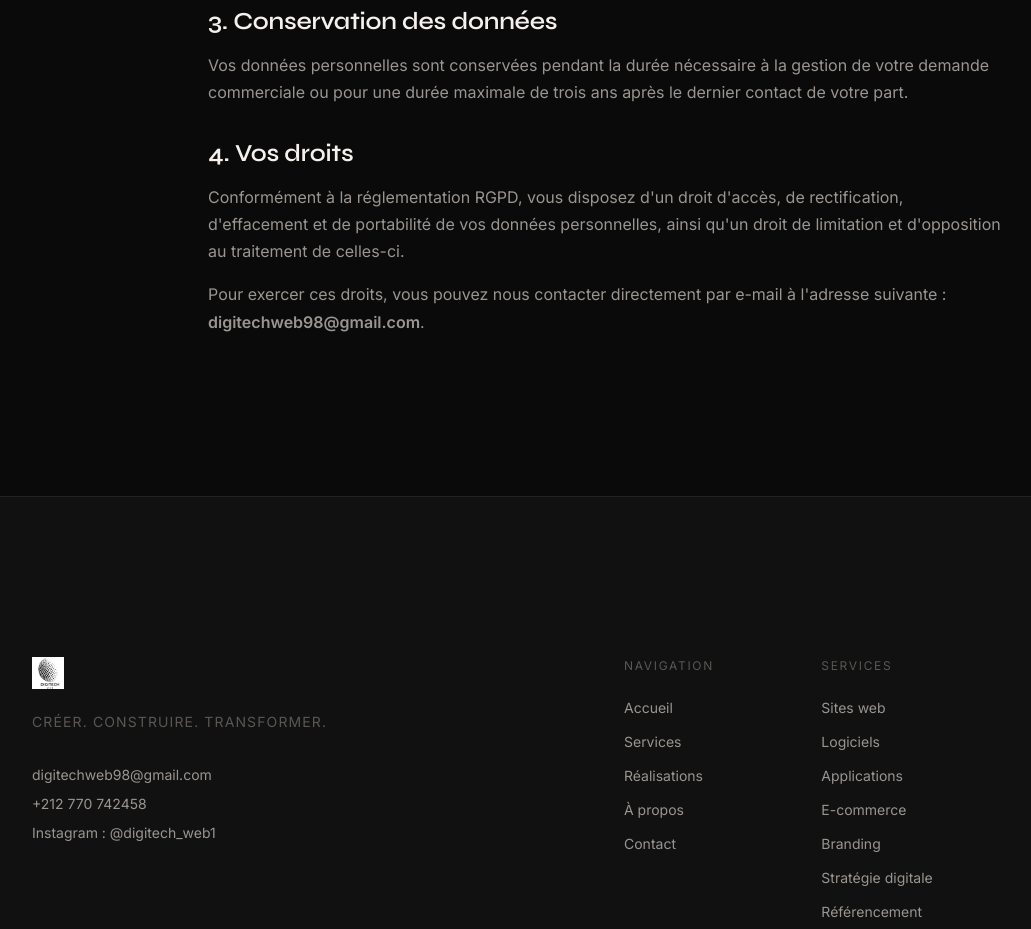
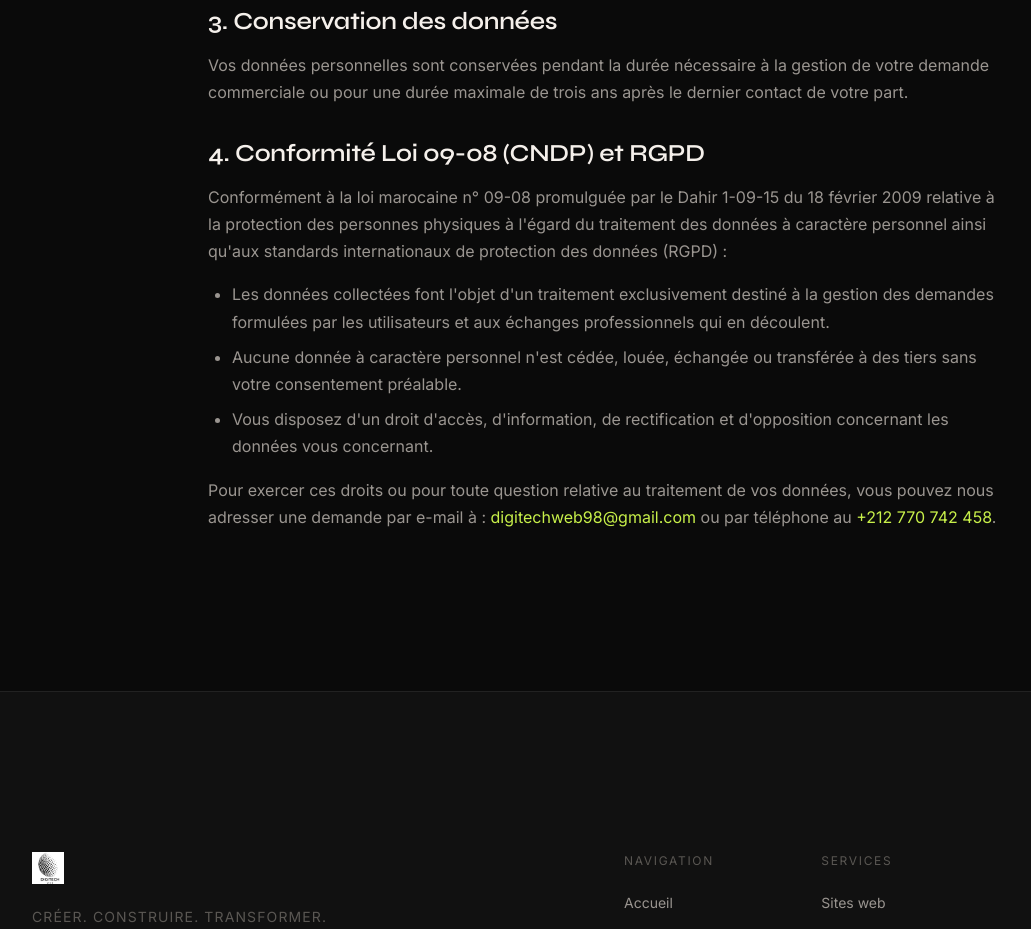
Before and after one commit to yembitsaimon2-byte/Digitechweb, a Next.js app: page /politique-de-confidentialite in a window 1280 px wide. Shown: the part 980-1909 px from the top of the page, without its empty margins (32-1063 px from the left). Built offline with nearby package versions, Linux system fonts and the light colour scheme.

Commit message:
docs(legal): mise en conformite des mentions legales (en cours d'immatriculation, Vercel) et politique de confidentialite loi 09-08 CNDP

```diff
--- a/src/app/mentions-legales/page.tsx
+++ b/src/app/mentions-legales/page.tsx
@@ -37,14 +37,14 @@ export default function MentionsLegalesPage() {
               1. Édition du site
             </h2>
             <p>
-              En vertu de {"l'article"} 6 de la loi n° 2004-575 du 21 juin 2004 pour la confiance dans {"l'économie"} numérique, il est précisé aux utilisateurs du site internet <strong>https://digitech-web.fr</strong> {"l'identité"} des différents intervenants dans le cadre de sa réalisation et de son suivi :
+              Le site internet accessible à l'adresse <strong>digitechweb.vercel.app</strong> est édité par :
             </p>
             <ul style={{ paddingLeft: '1.5rem', listStyle: 'disc' }} className="flex flex-col gap-2">
-              <li><strong>Propriétaire du site :</strong> YEMBIT Saimon — Digitech Web</li>
+              <li><strong>Éditeur & Fondateur :</strong> YEMBIT Saimon — Digitech Web</li>
+              <li><strong>Statut de l'entreprise :</strong> En cours d'immatriculation</li>
               <li><strong>Directeur de la publication :</strong> YEMBIT Saimon</li>
-              <li><strong>Contact :</strong> contact@digitech-web.fr</li>
-              <li><strong>Adresse de l'entreprise :</strong> [Adresse postale à compléter]</li>
-              <li><strong>Numéro SIRET / Immatriculation :</strong> [Numéro SIRET / RCS à compléter]</li>
+              <li><strong>E-mail de contact :</strong> <a href="mailto:digitechweb98@gmail.com" style={{ color: 'var(--color-accent)' }}>digitechweb98@gmail.com</a></li>
+              <li><strong>Téléphone / WhatsApp :</strong> <a href="https://wa.me/212770742458" style={{ color: 'var(--color-accent)' }}>+212 770 742 458</a></li>
             </ul>
           </section>
 
@@ -53,7 +53,7 @@ export default function MentionsLegalesPage() {
               2. Hébergement
             </h2>
             <p>
-              Le site est hébergé par [Nom de l'hébergeur (ex: Vercel, Inc.)], situé à [Adresse de l'hébergeur], disponible au [Numéro de téléphone ou site de l'hébergeur].
+              Le site est hébergé par la société <strong>Vercel Inc.</strong>, située au 340 S Lemon Ave #4133 Walnut, CA 91789, États-Unis (téléphone : +1 559-288-7063, site web : <a href="https://vercel.com" target="_blank" rel="noopener noreferrer" style={{ color: 'var(--color-accent)' }}>https://vercel.com</a>).
             </p>
           </section>
 
--- a/src/app/politique-de-confidentialite/page.tsx
+++ b/src/app/politique-de-confidentialite/page.tsx
@@ -76,13 +76,25 @@ export default function PolitiqueConfidentialitePage() {
 
           <section className="flex flex-col gap-4">
             <h2 className="type-h3" style={{ color: 'var(--color-cream)' }}>
-              4. Vos droits
+              4. Conformité Loi 09-08 (CNDP) et RGPD
             </h2>
             <p>
-              Conformément à la réglementation RGPD, vous disposez d'un droit d'accès, de rectification, d'effacement et de portabilité de vos données personnelles, ainsi qu'un droit de limitation et d'opposition au traitement de celles-ci.
+              Conformément à la loi marocaine n° 09-08 promulguée par le Dahir 1-09-15 du 18 février 2009 relative à la protection des personnes physiques à l'égard du traitement des données à caractère personnel ainsi qu'aux standards internationaux de protection des données (RGPD) :
             </p>
+            <ul style={{ paddingLeft: '1.5rem', listStyle: 'disc' }} className="flex flex-col gap-2">
+              <li>Les données collectées font l'objet d'un traitement exclusivement destiné à la gestion des demandes formulées par les utilisateurs et aux échanges professionnels qui en découlent.</li>
+              <li>Aucune donnée à caractère personnel n'est cédée, louée, échangée ou transférée à des tiers sans votre consentement préalable.</li>
+              <li>Vous disposez d'un droit d'accès, d'information, de rectification et d'opposition concernant les données vous concernant.</li>
+            </ul>
             <p>
-              Pour exercer ces droits, vous pouvez nous contacter directement par e-mail à l'adresse suivante : <strong>digitechweb98@gmail.com</strong>.
+              Pour exercer ces droits ou pour toute question relative au traitement de vos données, vous pouvez nous adresser une demande par e-mail à :{' '}
+              <a href="mailto:digitechweb98@gmail.com" style={{ color: 'var(--color-accent)' }}>
+                digitechweb98@gmail.com
+              </a>{' '}
+              ou par téléphone au{' '}
+              <a href="https://wa.me/212770742458" style={{ color: 'var(--color-accent)' }}>
+                +212 770 742 458
+              </a>.
             </p>
           </section>
         </div>
```
